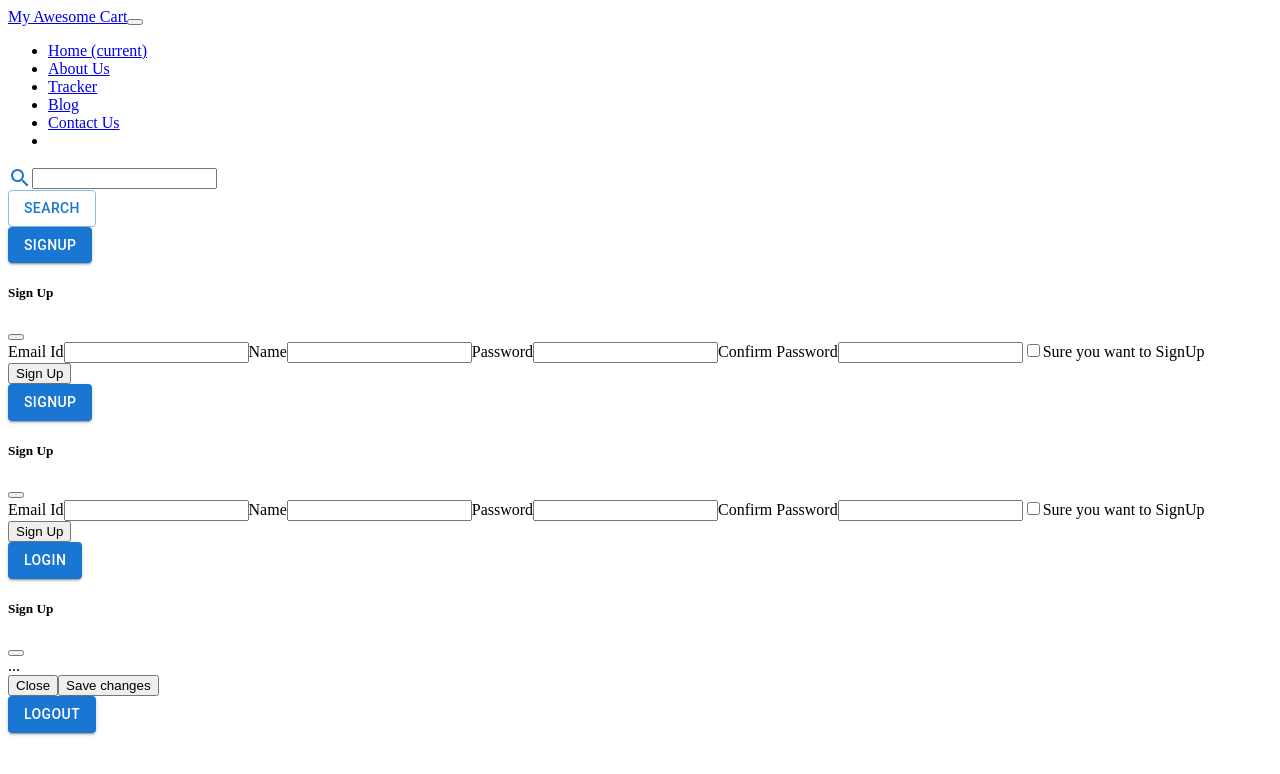
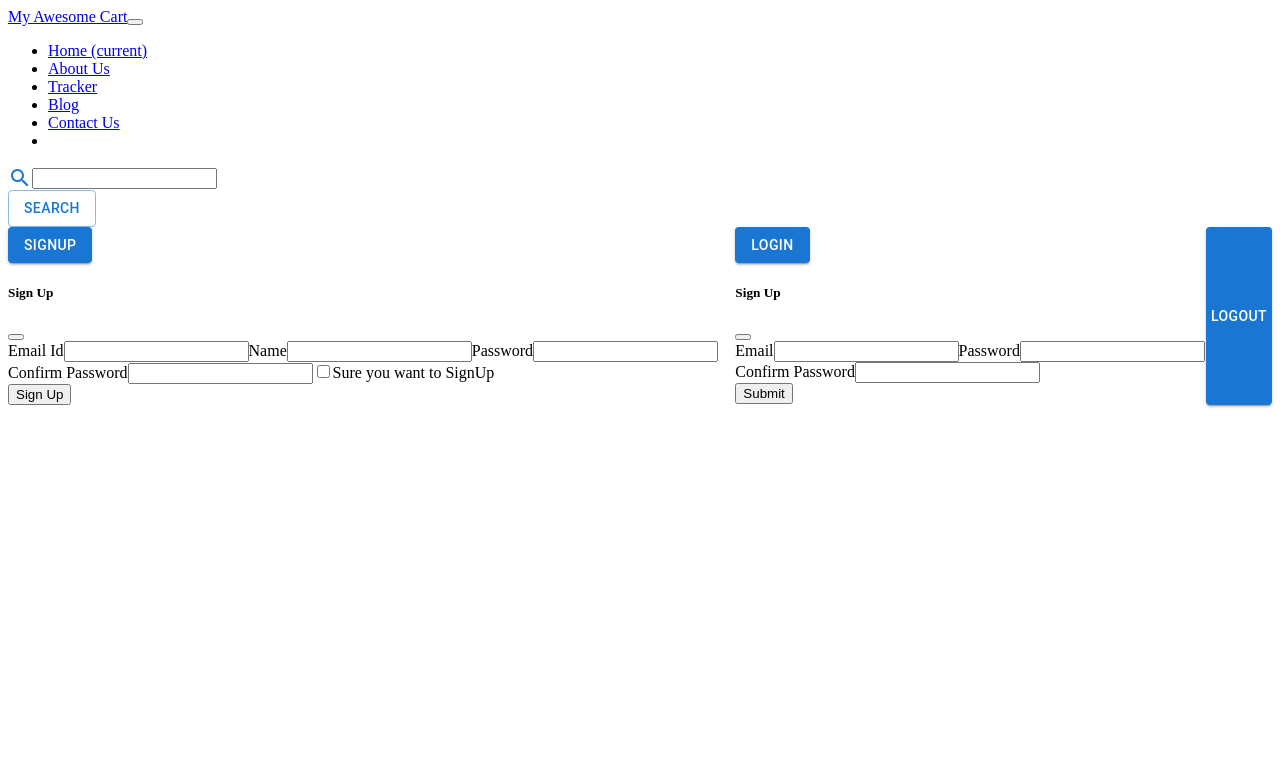
Before and after one commit to Abhilesh1001/Reactfromtend1, a React app in the folder myproject/: page / in a window 1280 px wide. Shown: the top 774 px of the page. Built offline with nearby package versions, Linux system fonts and the light colour scheme; the HTML template or start-up script is replaced by a standard one.

Commit message:
changedonerectaxiosrectreduxuse

```diff
--- a/myproject/src/appstore/store.js
+++ b/myproject/src/appstore/store.js
@@ -1,8 +1,10 @@
 import { configureStore } from '@reduxjs/toolkit'
 import SignUpSlice from '../feature/signup/SignUpSlice'
+import LoginSlice from '../feature/login/LoginSlice'
 
 export const store = configureStore({
   reducer: {
-    sign : SignUpSlice
+    sign : SignUpSlice,
+    login : LoginSlice
   },
 })
--- a/myproject/src/component/modal/Modal.jsx
+++ b/myproject/src/component/modal/Modal.jsx
@@ -3,106 +3,19 @@ import './style.css'
 import {Button} from '@mui/material'
 import axios from 'axios'
 import Signup from '../../feature/signup/Signup'
-
+import Login from '../../feature/login/Login'
 
 const Modal = () => {
-    const [name,setName] = useState('')
-    const [email,setEmail] = useState('')
-    const [password,setpassword] = useState('')
-    const [password2,setpassword2] = useState('')
-    const [checkbox,setCheckbox] = useState("off")
-
-    const submitform = async (e)=>{
-        e.preventDefault();
-
-        let data1 = {
-            name : name,
-            email : email,
-            password : password,
-            password2 : password2,
-            tc : checkbox,
-        }
-        console.log(data1)
-        let {data} = await axios.post('http://127.0.0.1:8000/cus/authreg/',data1,{
-            headers: {
-              'Content-Type': 'multipart/form-data'
-            }
-          })
-        console.log(data)
-    }
-
   return (
     <div>
+        <div className="modal1">
         <Signup />
-        {/* Sign Up modal  */}
-        <Button type="button" color='primary' className="btn btn-primary mx-2" variant="contained"   data-bs-toggle="modal" data-bs-target="#exampleModal">
-  SignUp
-</Button>
-
-{/* <!-- Modal --> */}
-<div className="modal fade" id="exampleModal" tabIndex="-1" aria-labelledby="exampleModalLabel" aria-hidden="true">
-  <div className="modal-dialog">
-    <div className="modal-content">
-      <div className="modal-header">
-        <h5 className="modal-title" id="exampleModalLabel">Sign Up</h5>
-        <button type="button" className="btn-close" data-bs-dismiss="modal" aria-label="Close"></button>
-      </div>
-      <form action="" >
-      <div className="modal-body">
-
-        <label htmlFor='email' className="form-label">Email Id</label>
-        <input type="email" onChange={(e)=>setEmail(e.target.value)} className='form-control'/>
-
-        <label htmlFor='name' className="form-label">Name</label>
-        <input type="text" onChange={(e)=>setName(e.target.value)} className='form-control'/>
-
-        <label htmlFor='password' className="form-label">Password</label>
-        <input type="password" onChange={(e)=>setpassword(e.target.value)} className='form-control'/>
-        <label htmlFor='password2' className="form-label">Confirm Password</label>
-        <input type="password" onChange={(e)=>setpassword2(e.target.value)} className='form-control'/>
-        <input onChange={(e)=>setCheckbox(e.target.value)} type="checkbox"/>
-        <label htmlFor="auth">Sure you want to SignUp</label>
-      <div className="modal-footer">
-        <button type="submit" onClick={submitform} className="btn btn-primary">Sign Up</button>
-      </div>
-      </div>
-      </form>
-    </div>
-  </div>
+         <Login />
+        {/* Logout  */}
+        <Button variant='contained' color='primary'>Logout</Button>
         </div>
 
 
-
-
-
-
-      {/* Login modal<!-- Button trigger modal --> */}
-<Button type="button" color='primary' className="btn btn-primary mx-2" variant="contained" data-bs-toggle="modal" data-bs-target="#exampleModal">
-  Login
-</Button>
-
-{/* <!-- Modal --> */}
-<div className="modal fade" id="exampleModal" tabIndex="-1" aria-labelledby="exampleModalLabel" aria-hidden="true">
-  <div className="modal-dialog">
-    <div className="modal-content">
-      <div className="modal-header">
-        <h5 className="modal-title" id="exampleModalLabel">Sign Up</h5>
-        <button type="button" className="btn-close" data-bs-dismiss="modal" aria-label="Close"></button>
-      </div>
-      <div className="modal-body">
-        ...
-      </div>
-      <div className="modal-footer">
-        <button type="button" className="btn btn-secondary" data-bs-dismiss="modal">Close</button>
-        <button type="button" className="btn btn-primary">Save changes</button>
-      </div>
-    </div>
-  </div>
-</div>
-
-{/* Logout  */}
-
-<Button variant='contained' color='primary'>Logout</Button>
     </div>
   )
 }
--- a/myproject/src/component/modal/style.css
+++ b/myproject/src/component/modal/style.css
@@ -0,0 +1,3 @@
+.modal1{
+    display: flex;
+}
--- /dev/null
+++ b/myproject/src/feature/login/Login.jsx
@@ -0,0 +1,57 @@
+import React from 'react'
+import {Button} from '@mui/material'
+import {useSelector,useDispatch} from 'react-redux'
+import {changePassword,changeEmail,changeCheckbox,changePassword2} from './LoginSlice'
+
+const Login = () => {
+    const email = useSelector((state)=>state.login.email)
+    const password = useSelector((state)=>state.login.password)
+    const password2 = useSelector((state)=>state.login.password2)
+    const dispatch = useDispatch()
+    const handleSubmit =(e)=>{
+        e.preventDefault()
+        let data = {
+            email : email,
+            password : password,
+            password2 : password2
+        }
+        console.log(data)
+        console.log('ok')
+    }
+
+    return (
+        <div>
+            {/* Login modal<!-- Button trigger modal --> */}
+            <Button type="button" color='primary' className="btn btn-primary mx-2" variant="contained" data-bs-toggle="modal" data-bs-target="#login">
+                Login
+            </Button>
+            {/* <!-- Modal --> */}
+            <div className="modal fade" id="login" tabIndex="-1" aria-labelledby="login" aria-hidden="true">
+                <div className="modal-dialog">
+                    <div className="modal-content">
+                        <div className="modal-header">
+                            <h5 className="modal-title" id="login">Sign Up</h5>
+                            <button type="button" className="btn-close" data-bs-dismiss="modal" aria-label="Close"></button>
+                        </div>
+                        <form action="" onSubmit={handleSubmit}>
+                        <div className="modal-body">
+                            <label htmlFor="email" className="form-label">Email</label>
+                            <input type="email" onChange={(e)=>dispatch(changeEmail(e.target.value))}  className="form-control" />
+                            <label htmlFor="password" className="form-label">Password</label>
+                            <input type="password"  onChange={(e)=>dispatch(changePassword(e.target.value))} className="form-control" />
+                            <label htmlFor="password2" className="form-label">Confirm Password</label>
+                            <input type="password"  onChange={(e)=>dispatch(changePassword(e.target.value))} className="form-control" />
+                        <div className="modal-footer">
+                            <button type="submit" className="btn btn-primary" data-bs-dismiss="modal">Submit</button>
+                        </div>
+                        </div>
+                        </form>
+                    </div>
+                </div>
+            </div>
+
+        </div>
+    )
+}
+
+export default Login
--- /dev/null
+++ b/myproject/src/feature/login/LoginSlice.jsx
@@ -0,0 +1,32 @@
+import { createSlice } from '@reduxjs/toolkit'
+
+const initialState = {
+  email: "",
+  password : "",
+  password2:"",
+  tc:"off",
+}
+
+export const LoginSlice = createSlice({
+  name: 'loginslicer',
+  initialState,
+  reducers: {
+    changeEmail: (state,action) => {
+      state.email = action.payload
+    },
+    changePassword: (state, action) => {
+      state.password = action.payload
+    },
+    changePassword2: (state, action) => {
+      state.password2 = action.payload
+    },
+    changeCheckbox: (state, action) => {
+      state.tc = action.payload
+    },
+  },
+})
+
+// Action creators are generated for each case reducer function
+export const { changeEmail,changePassword,changePassword2,changeCheckbox } = LoginSlice.actions
+
+export default LoginSlice.reducer
```
Also changed, not shown: myproject/src/feature/login/style.css (added). Lines whose indentation alone changed are shown as unchanged.
